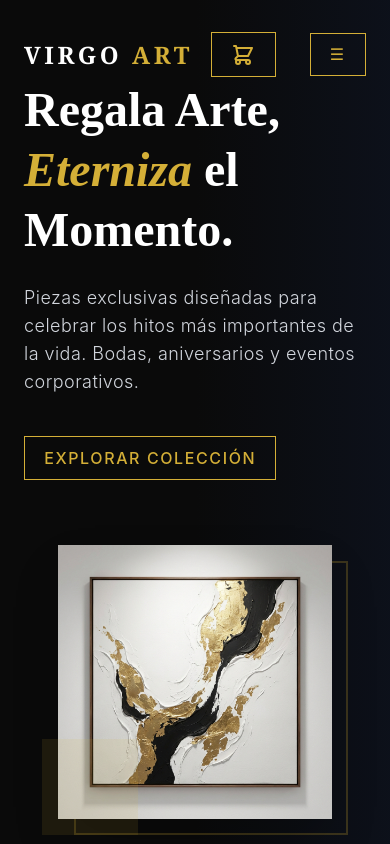
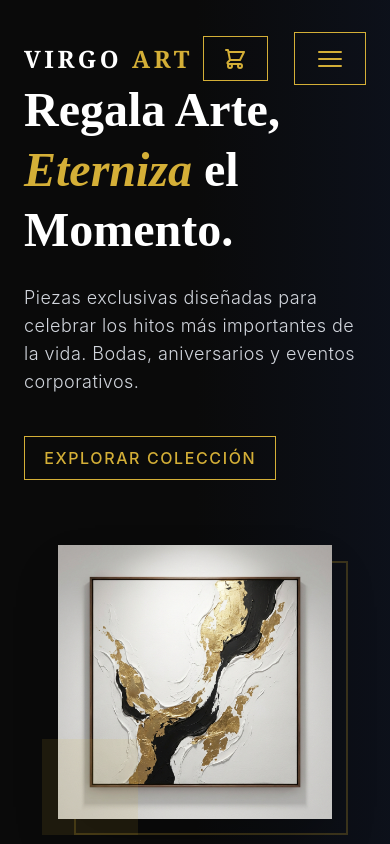
Before and after one commit to Boylemariotte/SYKDetails, a React (Vite) app: page / in a window 390 px wide. Shown: the top 844 px of the page. Built offline with nearby package versions, Linux system fonts and the light colour scheme; a web font is replaced by a local one.

Commit message:
responsive fixed

```diff
--- a/src/components/Header.jsx
+++ b/src/components/Header.jsx
@@ -4,6 +4,7 @@ import { useCart } from '../context/CartContext';
 
 const Header = () => {
   const [scrolled, setScrolled] = useState(false);
+  const [mobileMenuOpen, setMobileMenuOpen] = useState(false);
   const { toggleCart, cartCount } = useCart();
 
   useEffect(() => {
@@ -26,7 +27,7 @@ const Header = () => {
         : 'bg-transparent py-8 text-white'
         }`}
     >
-      <div className="container mx-auto px-6 md:px-12 flex justify-between items-center">
+      <div className="container mx-auto px-6 md:px-12 flex justify-between items-center relative z-50">
         {/* Logo */}
         <div className="text-2xl font-bold tracking-[0.15em] font-serif">
           VIRGO <span className="text-[var(--color-gold)]">ART</span>
@@ -76,12 +77,56 @@ const Header = () => {
           </button>
         </div>
 
-        {/* Mobile Menu Button (Placeholder) */}
+        {/* Mobile Menu Button */}
         <div className="md:hidden ml-4">
-          <button className={`text-2xl ${scrolled ? 'text-black' : 'text-white'}`}>
-            ☰
+          <button
+            onClick={() => setMobileMenuOpen(!mobileMenuOpen)}
+            className={`text-2xl focus:outline-none transition-colors duration-300 ${scrolled || mobileMenuOpen ? 'text-[var(--color-rich-black)]' : 'text-white'}`}
+          >
+            {mobileMenuOpen ? (
+              <svg xmlns="http://www.w3.org/2000/svg" fill="none" viewBox="0 0 24 24" strokeWidth={1.5} stroke="currentColor" className="w-8 h-8">
+                <path strokeLinecap="round" strokeLinejoin="round" d="M6 18 18 6M6 6l12 12" />
+              </svg>
+            ) : (
+              <svg xmlns="http://www.w3.org/2000/svg" fill="none" viewBox="0 0 24 24" strokeWidth={1.5} stroke="currentColor" className="w-8 h-8">
+                <path strokeLinecap="round" strokeLinejoin="round" d="M3.75 6.75h16.5M3.75 12h16.5m-16.5 5.25h16.5" />
+              </svg>
+            )}
           </button>
         </div>
+      </div>
+
+      {/* Mobile Menu Overlay */}
+      <div
+        className={`fixed inset-0 bg-white z-30 transform transition-transform duration-500 ease-in-out md:hidden flex flex-col justify-center items-center ${mobileMenuOpen ? 'translate-x-0' : 'translate-x-full'
+          }`}
+      >
+        <nav className="flex flex-col space-y-8 text-center">
+          <Link
+            to="/"
+            onClick={() => setMobileMenuOpen(false)}
+            className="text-2xl font-serif font-bold text-[var(--color-rich-black)] hover:text-[var(--color-gold)] transition-colors"
+          >
+            Inicio
+          </Link>
+          <Link
+            to="/catalog"
+            onClick={() => setMobileMenuOpen(false)}
+            className="text-2xl font-serif font-bold text-[var(--color-rich-black)] hover:text-[var(--color-gold)] transition-colors"
+          >
+            Catálogo
+          </Link>
+          {['Categorías', 'Testimonios', 'Contacto'].map((item) => (
+            <a
+              key={item}
+              href={`#${item.toLowerCase()}`}
+              onClick={() => setMobileMenuOpen(false)}
+              className="text-2xl font-serif font-bold text-[var(--color-rich-black)] hover:text-[var(--color-gold)] transition-colors"
+            >
+              {item}
+            </a>
+          ))}
+        </nav>
       </div>
     </header>
   );
```
